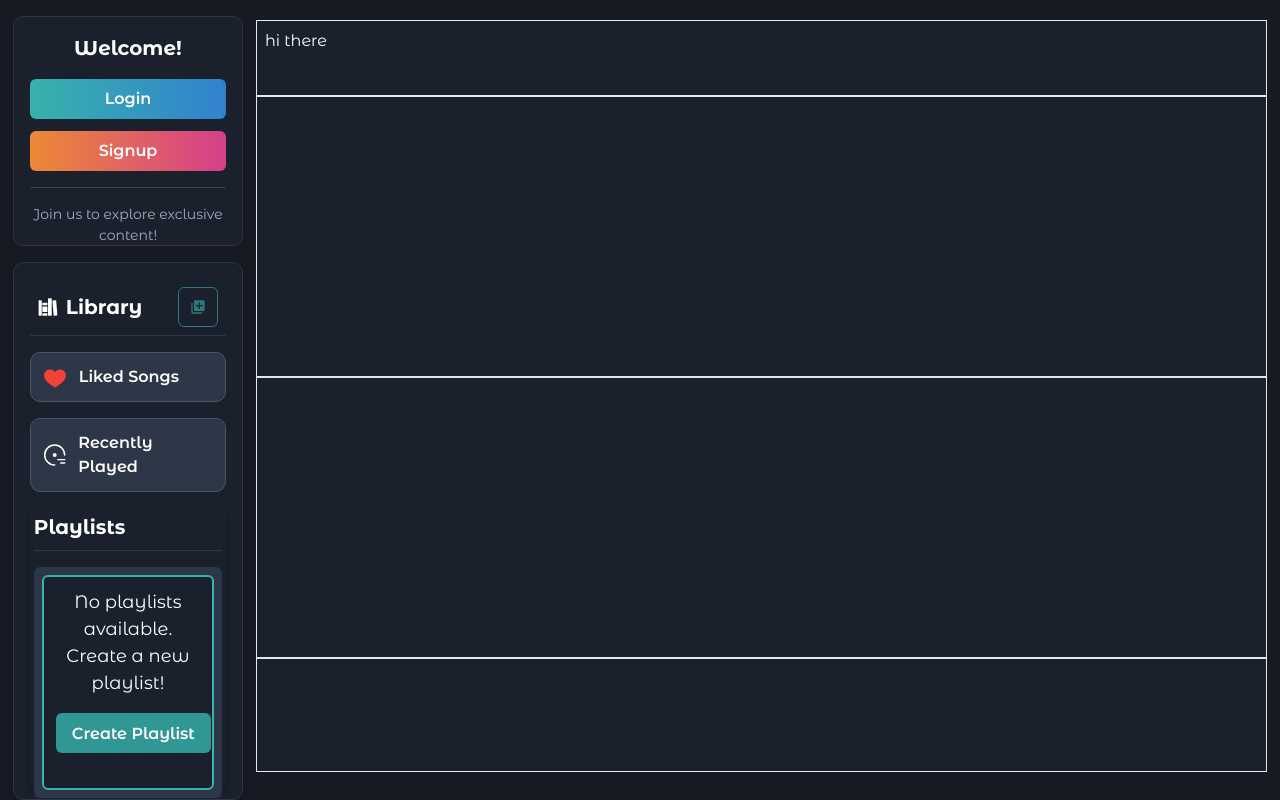
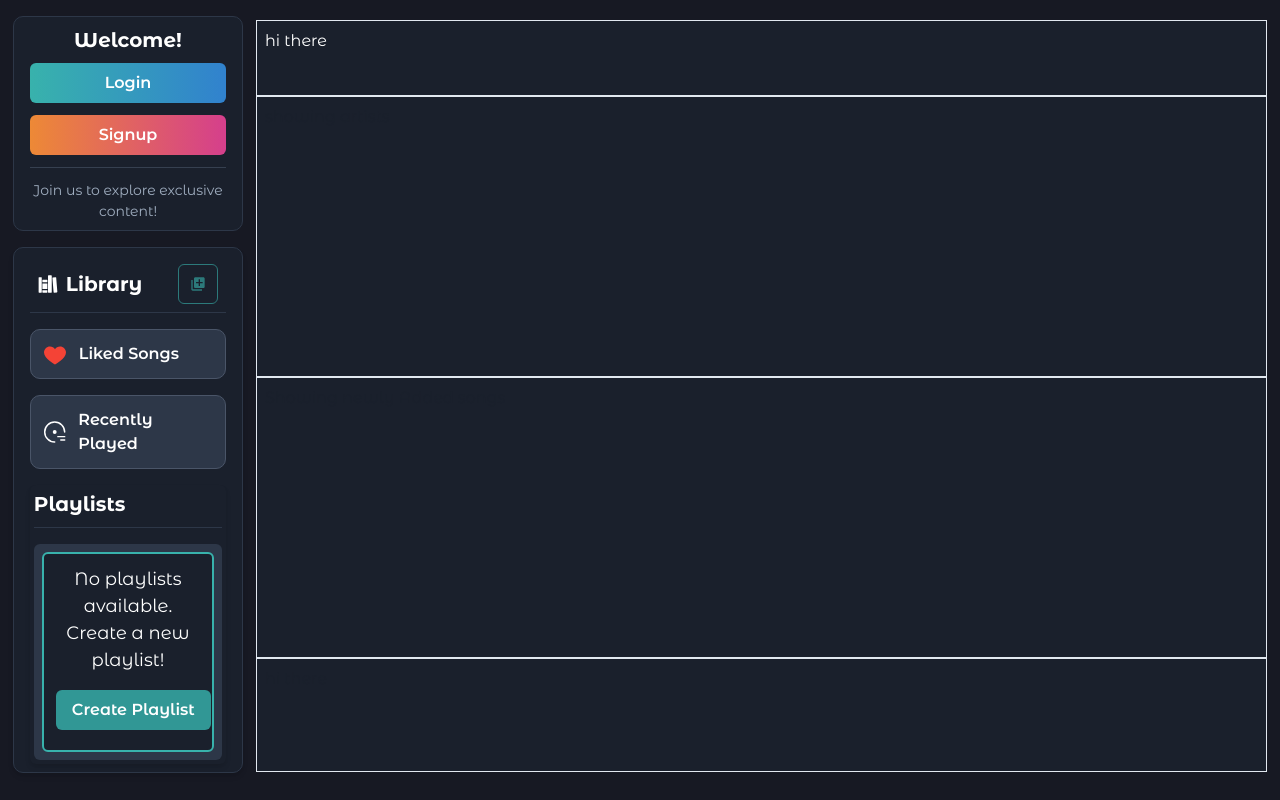
Before and after one commit to AKS1719/React-Music-player, a React (Vite) app in the folder Client/: page /music-player in a window 1280 px wide. Built offline with nearby package versions, Linux system fonts and the light colour scheme.

Commit message:
basic changes

```diff
--- a/Client/src/components/LibraryComponent.jsx
+++ b/Client/src/components/LibraryComponent.jsx
@@ -34,7 +34,8 @@ const LibraryComponent = () => {
             borderStyle="solid"
             borderColor="gray.700"
             w="90%"
-            p={4}
+            px={4}
+            py={2}
             mb={4}
             boxShadow="md"
             _hover={{ boxShadow: "lg" }}
@@ -141,7 +142,6 @@ const LibraryComponent = () => {
                     Playlists
                 </Text>
                 <Box
-                    h="85%"
                     overflowY="scroll"
                     bg="gray.700"
                     p={2}
--- a/Client/src/components/Sidebar.jsx
+++ b/Client/src/components/Sidebar.jsx
@@ -42,7 +42,8 @@ const Sidebar = () => {
                     borderColor={"gray.700"}
                     w={"90%"}
                     rounded={"10px"}
-                    p={4}
+                    py={2}
+                    px={4}
                     mb={4}
                     textAlign="center"
                     h={"30%"} // Height adjusted to 30% of the Sidebar height
@@ -51,7 +52,7 @@ const Sidebar = () => {
                         fontSize={"xl"}
                         fontWeight={"bold"}
                         color={"white"}
-                        mb={4}
+                        mb={2}
                     >
                         Welcome!
                     </Text>
@@ -89,7 +90,7 @@ const Sidebar = () => {
                         </Button>
                     </VStack>
                     <Divider
-                        my={4}
+                        my={3}
                         borderColor="gray.600"
                     />
                     <Text
```
